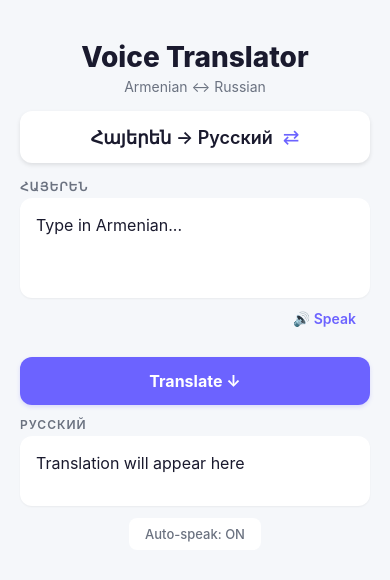
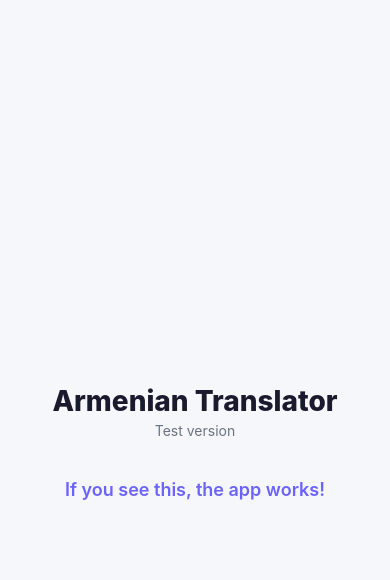
Before and after one commit to Mikmar76/ArmenianTranslator, a React Native app: screen / in a window 390 px wide. Shown: the top 580 px of the page. Built offline with nearby package versions, Linux system fonts and the light colour scheme.

Commit message:
Test: minimal app to check Expo Go works

```diff
--- a/App.js
+++ b/App.js
@@ -1,13 +1,13 @@
 import React from 'react';
-import { SafeAreaView, StyleSheet, StatusBar } from 'react-native';
-import HomeScreen from './src/screens/HomeScreen';
+import { View, Text, StyleSheet, Platform } from 'react-native';
 
 export default function App() {
   return (
-    <SafeAreaView style={styles.container}>
-      <StatusBar barStyle="dark-content" backgroundColor="#F5F7FA" />
-      <HomeScreen />
-    </SafeAreaView>
+    <View style={styles.container}>
+      <Text style={styles.title}>Armenian Translator</Text>
+      <Text style={styles.subtitle}>Test version</Text>
+      <Text style={styles.info}>If you see this, the app works!</Text>
+    </View>
   );
 }
 
@@ -15,5 +15,25 @@ const styles = StyleSheet.create({
   container: {
     flex: 1,
     backgroundColor: '#F5F7FA',
+    alignItems: 'center',
+    justifyContent: 'center',
+    paddingHorizontal: 20,
+    paddingTop: Platform.OS === 'ios' ? 60 : 40,
+  },
+  title: {
+    fontSize: 28,
+    fontWeight: '800',
+    color: '#1A1A2E',
+  },
+  subtitle: {
+    fontSize: 14,
+    color: '#6B7280',
+    marginTop: 4,
+  },
+  info: {
+    fontSize: 18,
+    color: '#6C63FF',
+    marginTop: 40,
+    fontWeight: '600',
   },
 });
```
